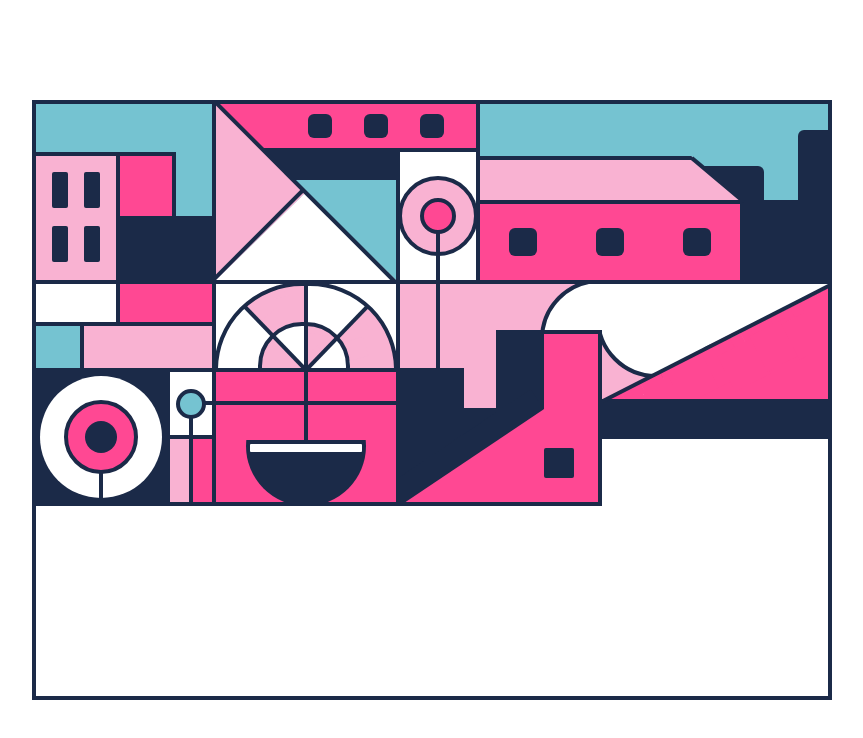
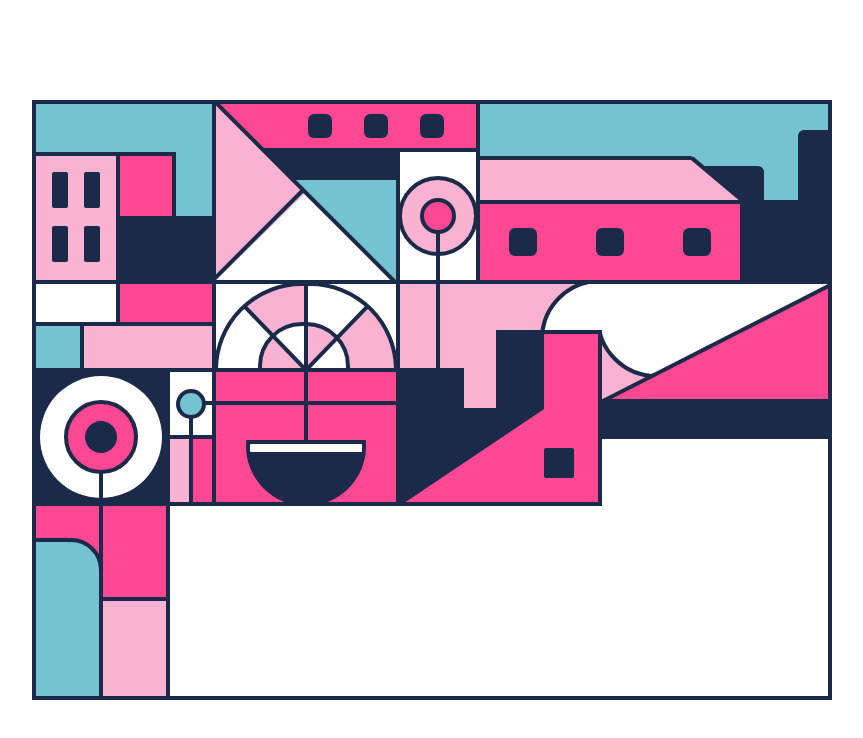
Before and after one commit to fervillalbag/drawing-with-code, a Next.js app: page / in a window 1280 px wide. Shown: the top 738 px of the page, without its empty margins (208-1071 px from the left). Built offline with nearby package versions, Linux system fonts and the light colour scheme.

Commit message:
feat: painting last row

```diff
--- a/src/pages/index.tsx
+++ b/src/pages/index.tsx
@@ -232,7 +232,19 @@ export default function Home() {
             </div>
           </div>
         </div>
-        <div className="w-full h-full"></div>
+
+        <div className="w-full h-full">
+          <div className="relative w-[134px] h-full bg-custom-dark-pink border-r-4 border-custom-blue">
+            <div className="w-1 h-full z-10 bg-custom-blue absolute top-0 left-1/2 -translate-x-1/2"></div>
+
+            <div className="absolute bg-custom-light-blue left-0 bottom-0 w-[67px] h-2/3"></div>
+            <div className="absolute bg-custom-dark-pink right-0 top-0 w-[67px] h-1/2 border-b-4 border-custom-blue"></div>
+            <div className="absolute bg-custom-pink right-0 bottom-0 w-[67px] h-1/2"></div>
+            <div className="absolute border-4 border-custom-blue bg-custom-light-blue left-[3px] top-8 w-16 h-16 rounded-full"></div>
+            <div className="absolute border-t-4 border-custom-blue bg-custom-light-blue left-0 top-8 w-8 h-16"></div>
+            <div className="absolute bg-custom-light-blue left-0 top-16 w-[63px] h-16"></div>
+          </div>
+        </div>
       </div>
     </main>
   );
```
